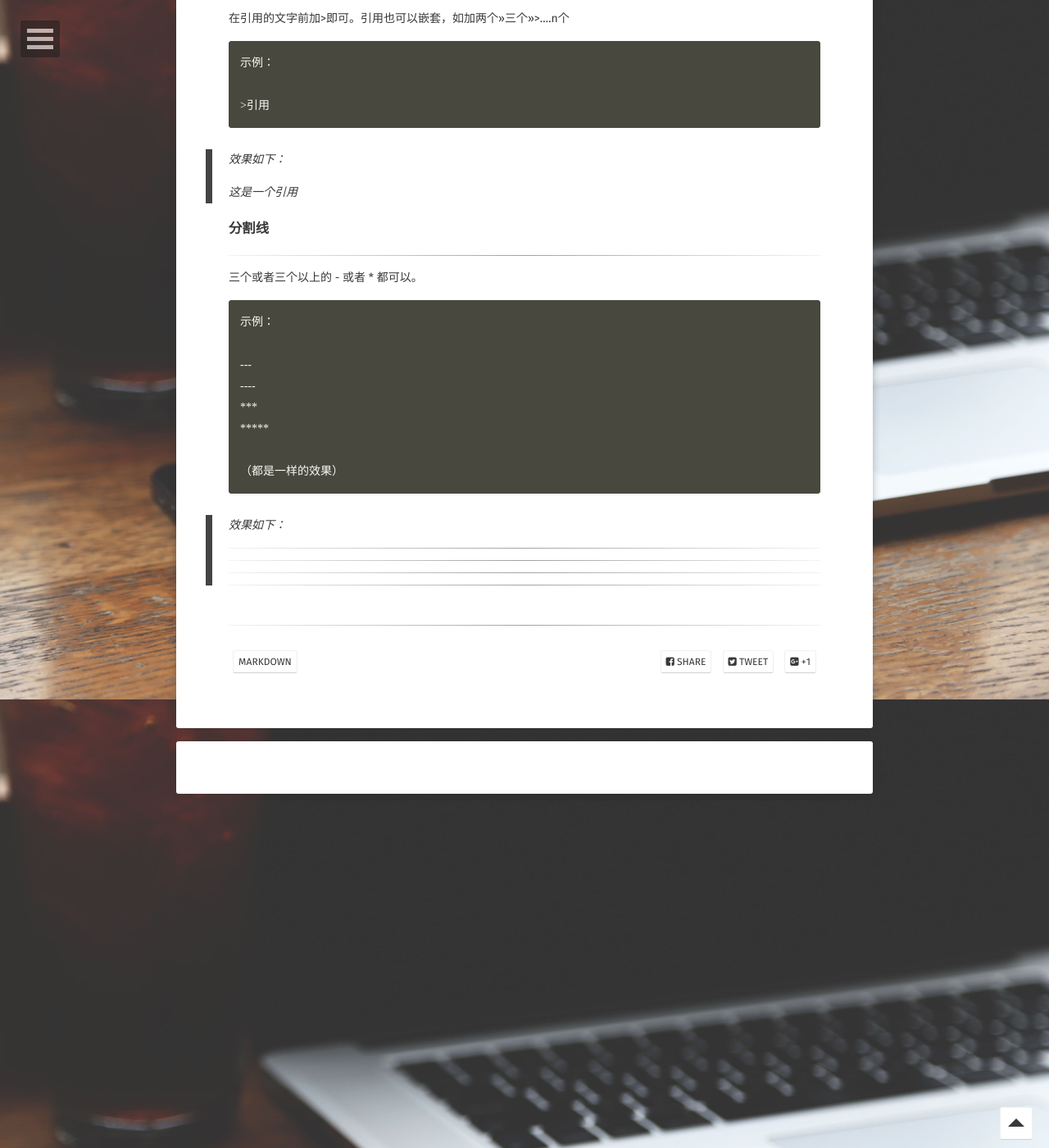
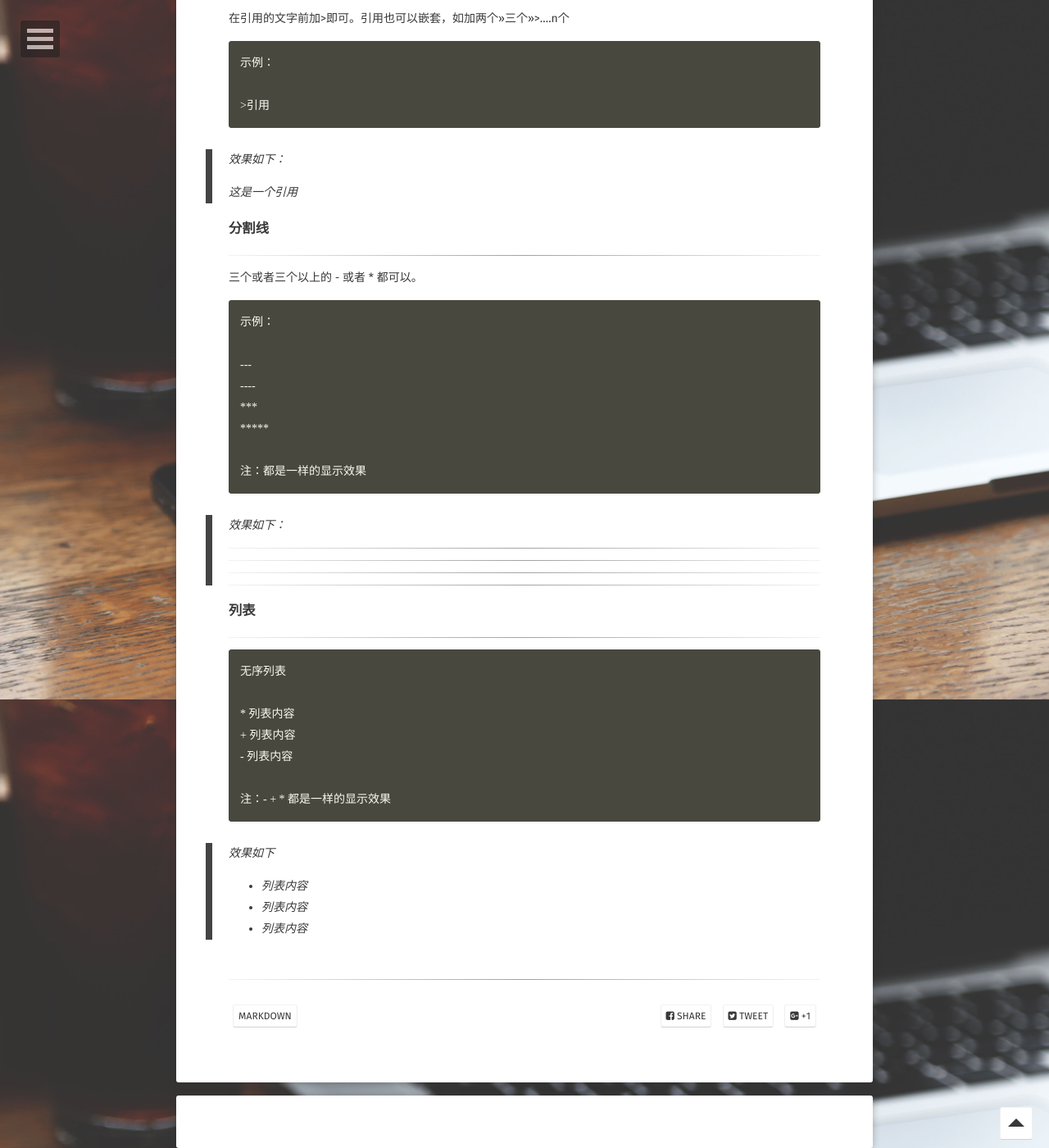
Before and after one commit to 396494384/396494384.github.io, a Jekyll site: the page built from _posts/2012-05-22-readability-post.md, in a window 1280 px wide and 1400 px high, scrolled down 1847 px. Shown: the whole window at 82% size. Built offline with Jekyll 4.4.1, drawn with Linux system fonts in a browser that asks for light colours; some web fonts are replaced; comment, search, counter and statistics services are not loaded.

Commit message:
修改文件: _posts/2012-05-22-readability-post.md

```diff
--- a/_posts/2012-05-22-readability-post.md
+++ b/_posts/2012-05-22-readability-post.md
@@ -85,7 +85,7 @@ Markdown是一种纯文本格式的标记语言。通过简单的标记语法，
 ***
 *****
 
-（都是一样的效果）
+注：都是一样的显示效果
 ~~~
 
 > 效果如下：
@@ -94,3 +94,23 @@ Markdown是一种纯文本格式的标记语言。通过简单的标记语法，
 > ----
 > ***
 > ****
+
+
+###  列表
+---
+
+~~~
+无序列表
+
+* 列表内容
++ 列表内容
+- 列表内容
+
+注：- + * 都是一样的显示效果
+~~~
+
+> 效果如下
+>
+> *  列表内容
+> + 列表内容
+> - 列表内容
```
